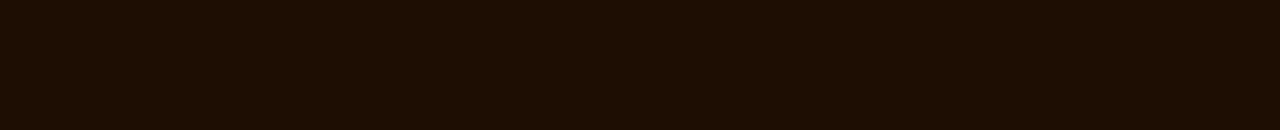
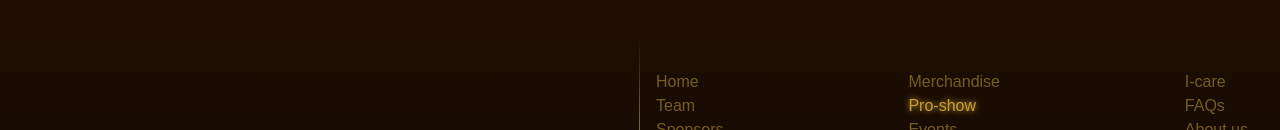
Before and after one commit to Shubham-Rasal/inci25, a Next.js app: page /merch in a window 1280 px wide. Shown: the part 822-952 px from the top of the page. Before the commit the page ends 860 px from the top, so only its background shows below. Built offline with nearby package versions, Linux system fonts and the light colour scheme; a web font is replaced by a local one.

Commit message:
fix merch page

```diff
--- a/src/app/merch/page.jsx
+++ b/src/app/merch/page.jsx
@@ -2,11 +2,13 @@
 
 import React from 'react';
 import { useRouter } from 'next/navigation';
+import { Footer } from '../footer';
 
 export default function Merch() {
   const router = useRouter();
 
   return (
+    <>
     <div id="merch" className="flex overflow-hidden flex-col px-10 py-10 max-md:mt-10 lg:w-4/5 lg:mx-auto max-md:px-5 max-md:py-24">
       <div className="relative flex items-center justify-center w-full px-4 md:px-0">
         <button onClick={() => router.back()} className="absolute left-4 md:left-0 w-[40px] h-[40px] md:w-[60px] md:h-[60px]">
@@ -78,14 +80,18 @@
         </div>
       </div>
     </div>
+      <Footer />
+
+    </>
+
   );
 }
 
-export const ResponsiveImage = ({ src, alt, className }) => {
+const ResponsiveImage = ({ src, alt, className }) => {
   return <img loading="lazy" src={src} alt={alt} className={className} />;
 };
 
-export const BorderedCircle = ({ children }) => {
+ const BorderedCircle = ({ children }) => {
   return (
     <div className="flex flex-col justify-center p-1.5 rounded-full border border-yellow-600 border-solid">
       <div className="flex flex-col justify-center p-1.5 rounded-full border border-yellow-600 border-dashed">
```
